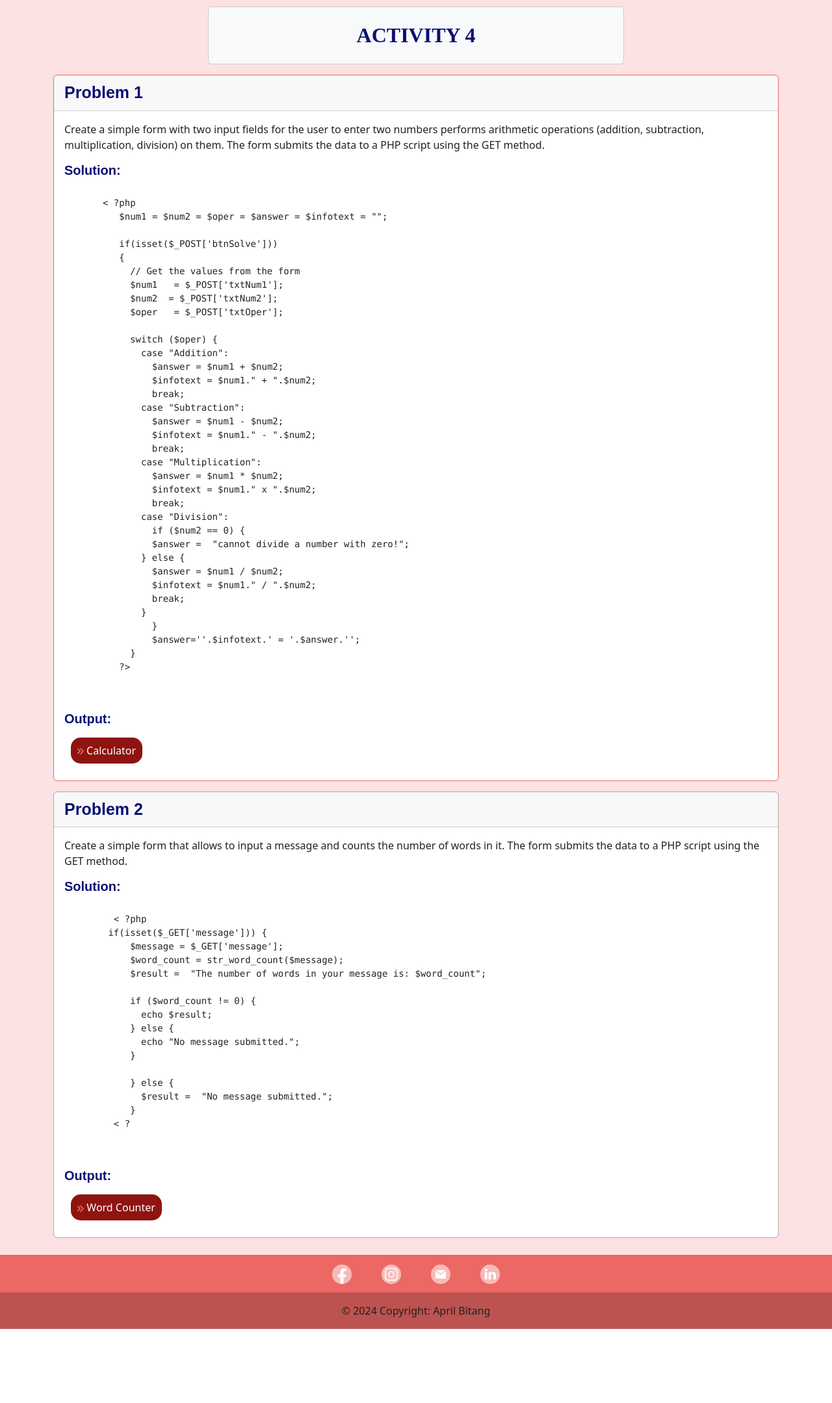
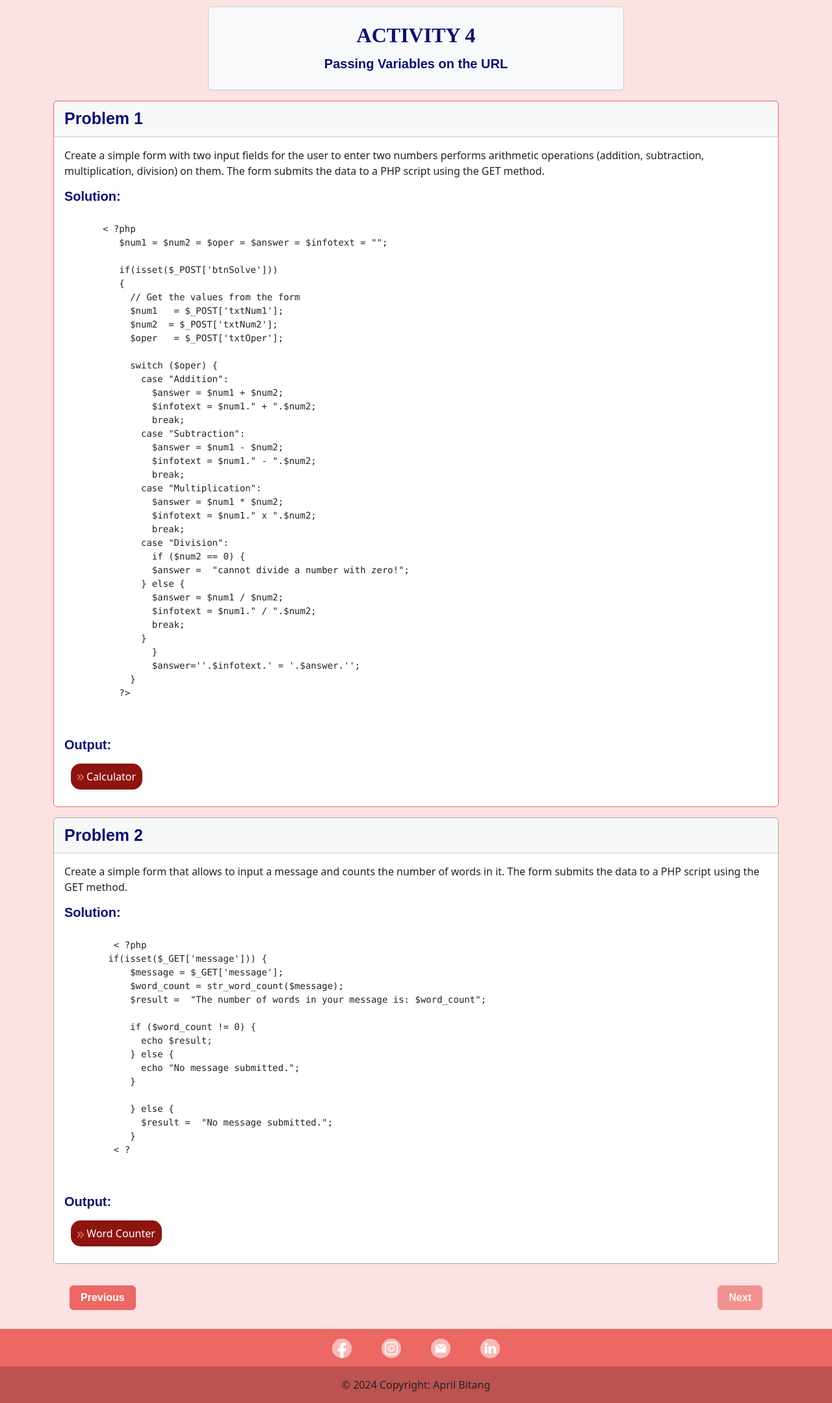
Before and after one commit to MsEphryll/SimpleWebSite, a PHP site: page /act4.php in a window 1280 px wide. Shown: the part 59-2218 px from the top of the page at 65% size. Before the commit the page ends 2104 px from the top, so only its background shows below. Run offline with PHP 8.4, Linux system fonts and the light colour scheme; some web fonts are replaced.

Commit message:
Update act4.php
added the buttons and subtitle for activity 4

```diff
--- a/act4.php
+++ b/act4.php
@@ -3,6 +3,7 @@
 <div class="card bg-light mb-3" id="actTitle";>
   <div class="card-body">
     <h2 class="act">ACTIVITY 4</h2>
+    <h5 style="padding:5px; text-align:center;">Passing Variables on the URL</h5>
   </div>
 </div>
 
@@ -109,7 +110,15 @@
     </div>
   </div>
 
+  <div id="secfoot">
+  <div   id="prevnex";>
+    <div class="links">
+      <a href="act3.php" class="prev"> <button type="button" class="btn btn-primary" id="prev">Previous</button></a>
 
+      <a href="#" class="next"> <button type="button" class="btn btn-primary disabled" id="prev">Next</button></a>
+    </div>
+  </div>
+</div>
 
 
 <?php include 'templates/footer.php' ?>
```
